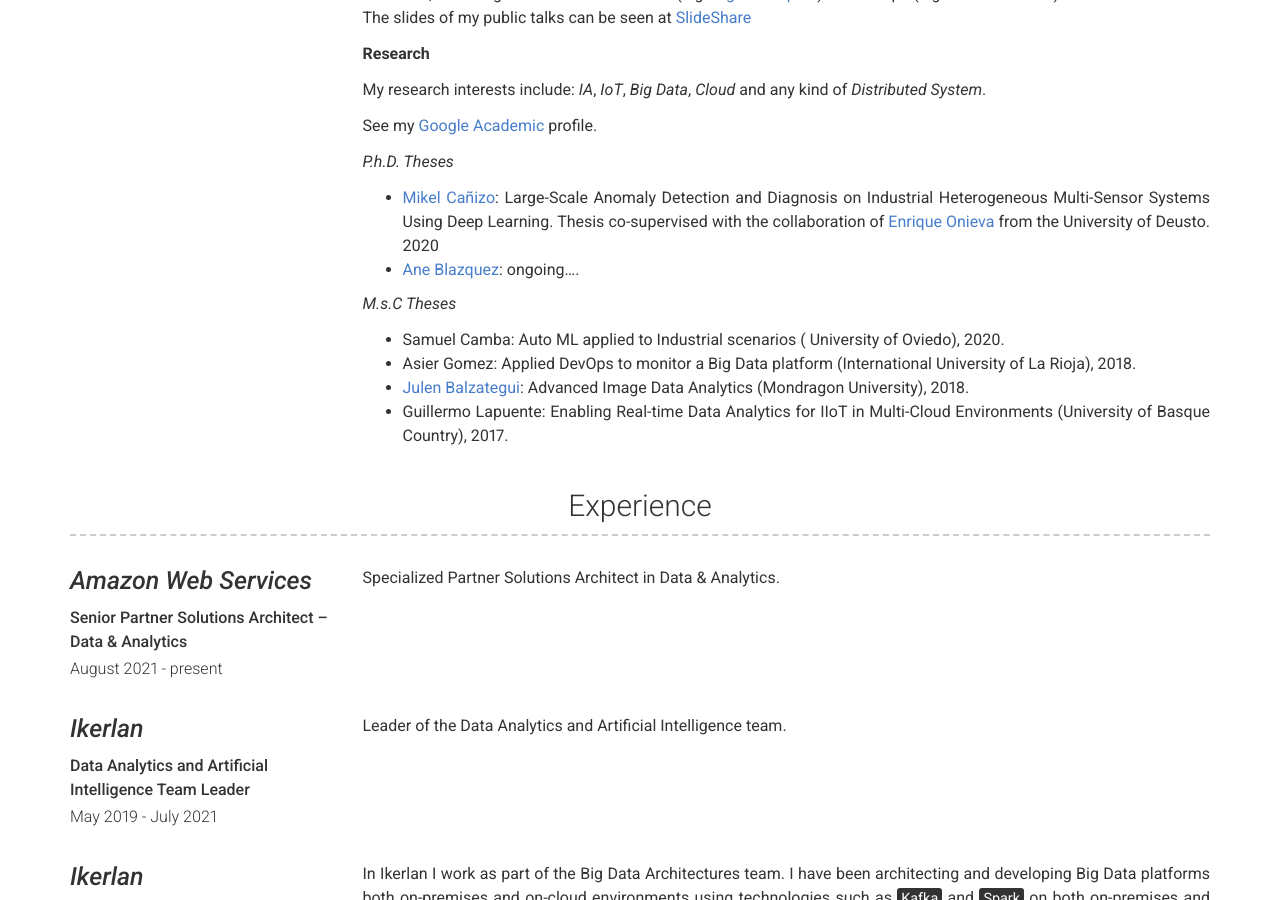
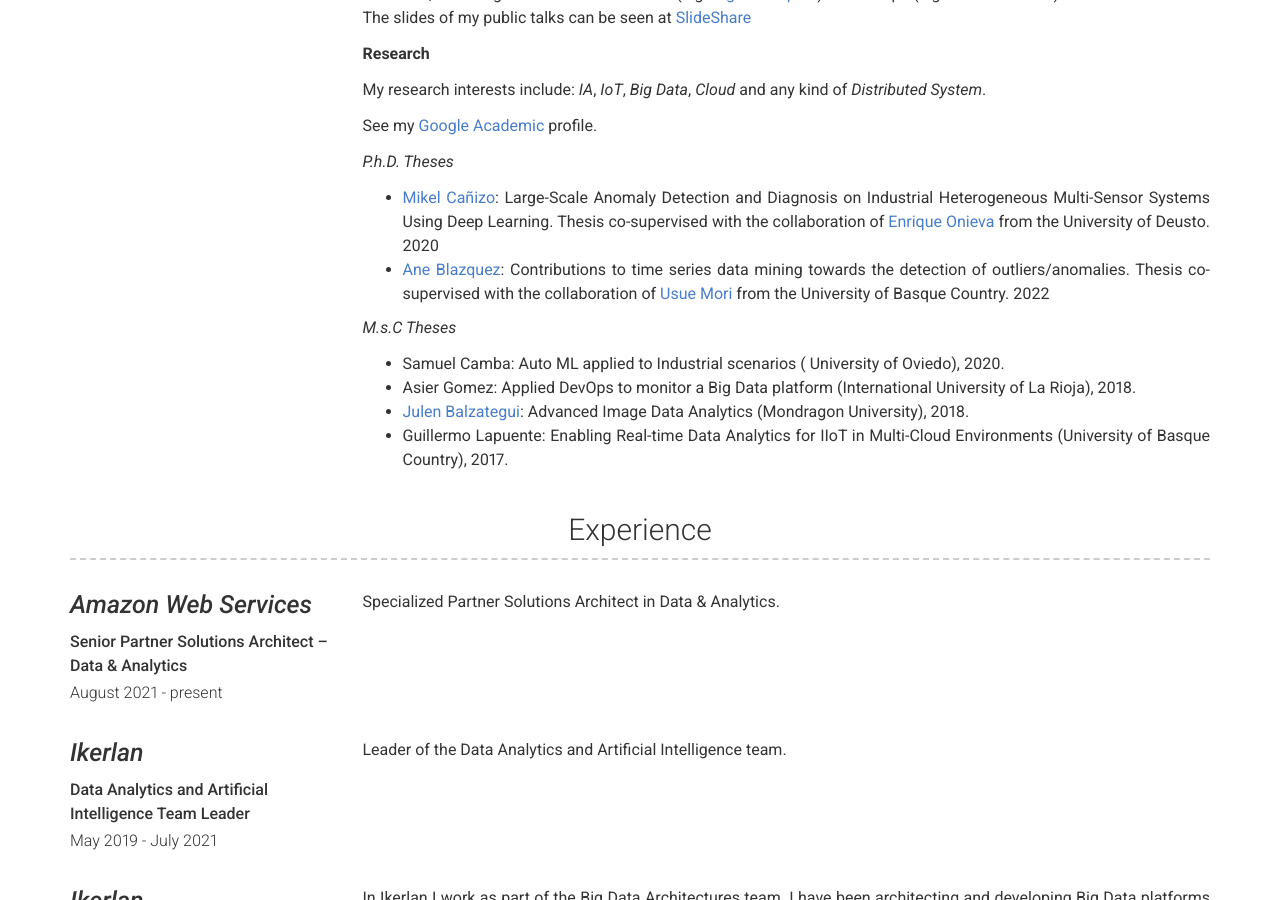
Before and after one commit to Neuw84/neuw84.github.io, a Jekyll site: the page built from index.md, in a window 1280 px wide and 900 px high, scrolled down 539 px. Built offline with Jekyll 4.4.1, drawn with Linux system fonts in a browser that asks for light colours.

Commit message:
Update _config.yml

```diff
--- a/_config.yml
+++ b/_config.yml
@@ -48,7 +48,8 @@
    *P.h.D. Theses*
 
    * [Mikel Cañizo](https://scholar.google.es/citations?user=RCuu9XUAAAAJ&hl=es): Large-Scale Anomaly Detection and Diagnosis on Industrial Heterogeneous Multi-Sensor Systems Using Deep Learning. Thesis co-supervised with the collaboration of [Enrique Onieva](https://scholar.google.es/citations?hl=es&user=2ww8fYYAAAAJ) from the University of Deusto. 2020
-   * [Ane Blazquez](https://scholar.google.es/citations?user=rYN6wQcAAAAJ&hl=es&oi=ao): ongoing....
+   * [Ane Blazquez](https://scholar.google.es/citations?user=rYN6wQcAAAAJ&hl=es&oi=ao): Contributions to time series data mining towards the detection of outliers/anomalies. Thesis co-supervised with the collaboration of [Usue Mori](https://scholar.google.es/citations?user=uwSBl-sAAAAJ&hl=en&oi=ao) from the University of Basque Country. 2022
+
 
    *M.s.C Theses*
 
```
